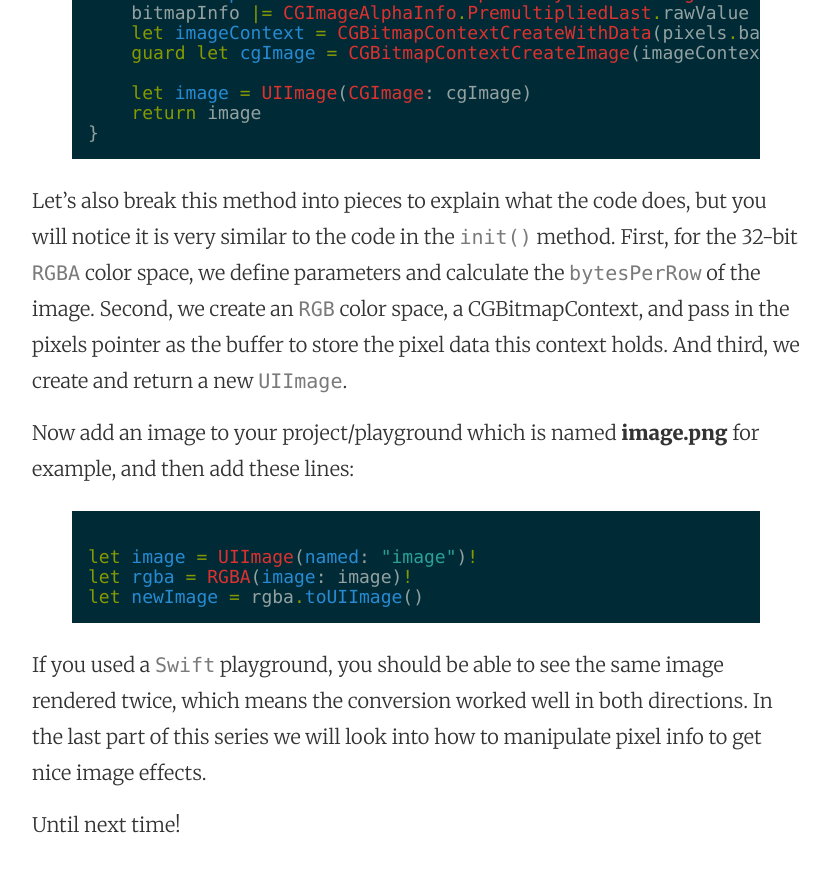
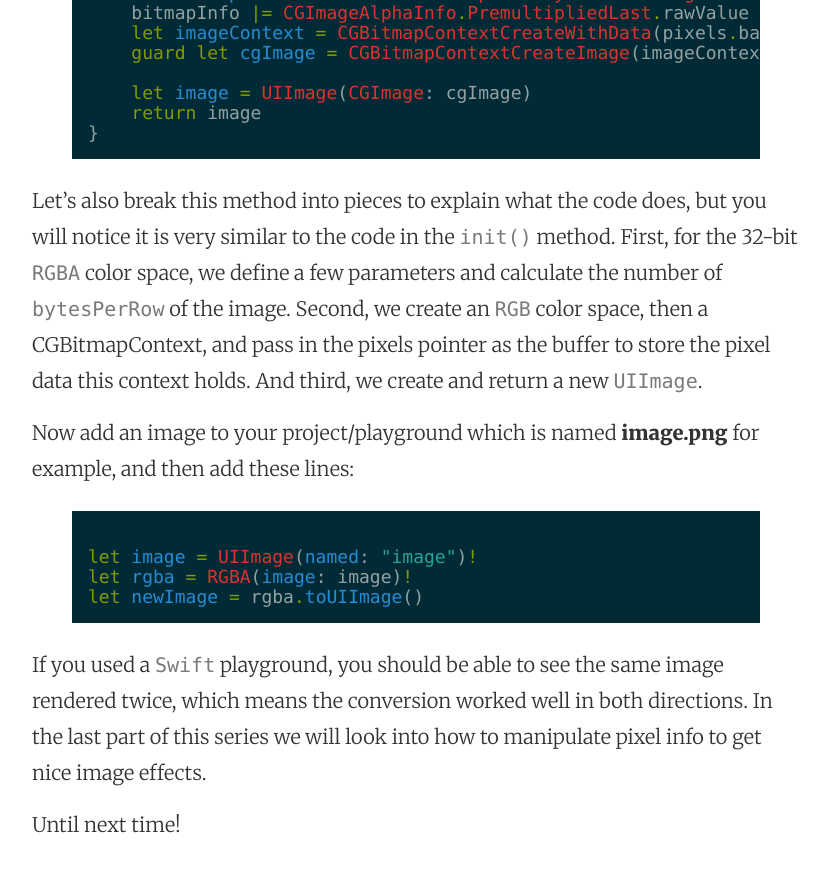
Before and after one commit to mhorga/mhorga.github.io, a Jekyll site: the page built from _posts/2015-10-12-image-processing-in-ios-part-2.markdown, in a window 1280 px wide and 900 px high, scrolled down 2148 px. Shown: the top 872 px of the window, without its empty margins (224-1054 px from the left). Built offline with Jekyll 4.4.1, drawn with Linux system fonts in a browser that asks for light colours.

Commit message:
Post update: Image processing in iOS part 2

```diff
--- a/_posts/2015-10-12-image-processing-in-ios-part-2.markdown
+++ b/_posts/2015-10-12-image-processing-in-ios-part-2.markdown
@@ -54,7 +54,7 @@ func toUIImage() -> UIImage? {
 }
 {% endhighlight %}
 
-Let's also break this method into pieces to explain what the code does, but you will notice it is very similar to the code in the `init()` method. First, for the 32-bit `RGBA` color space, we define parameters and calculate the `bytesPerRow` of the image. Second, we create an `RGB` color space, a CGBitmapContext, and pass in the pixels pointer as the buffer to store the pixel data this context holds. And third, we create and return a new `UIImage`.
+Let's also break this method into pieces to explain what the code does, but you will notice it is very similar to the code in the `init()` method. First, for the 32-bit `RGBA` color space, we define a few parameters and calculate the number of `bytesPerRow` of the image. Second, we create an `RGB` color space, then a CGBitmapContext, and pass in the pixels pointer as the buffer to store the pixel data this context holds. And third, we create and return a new `UIImage`.
 
 Now add an image to your project/playground which is named __image.png__ for example, and then add these lines:
 
```
